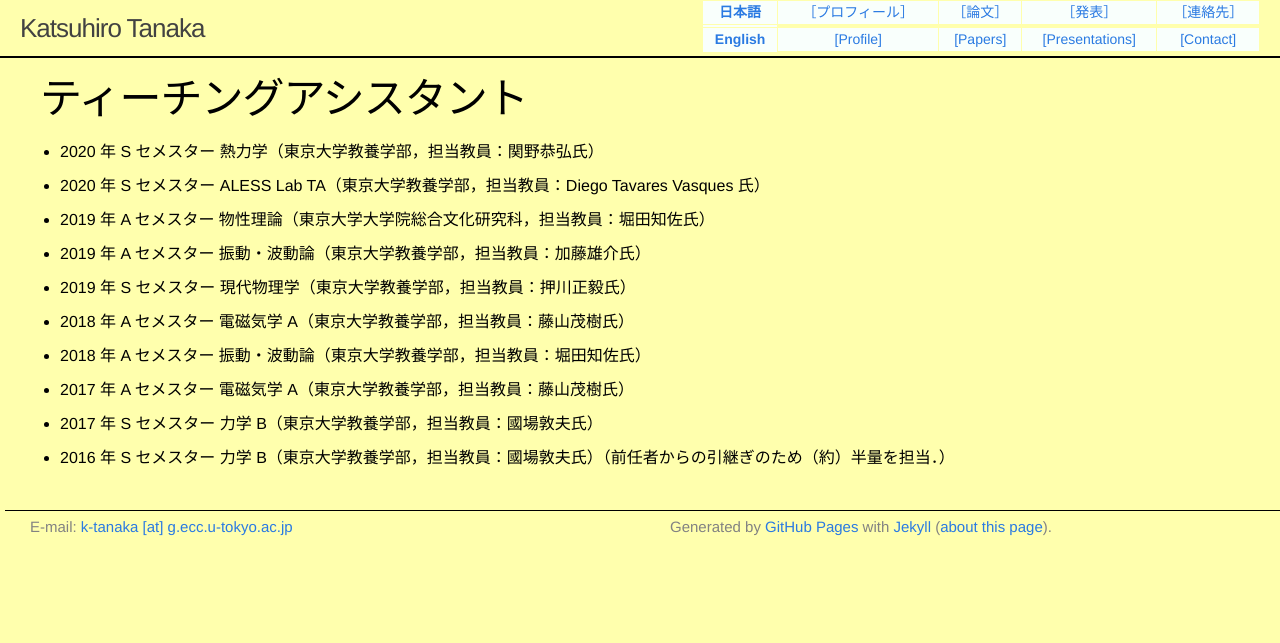
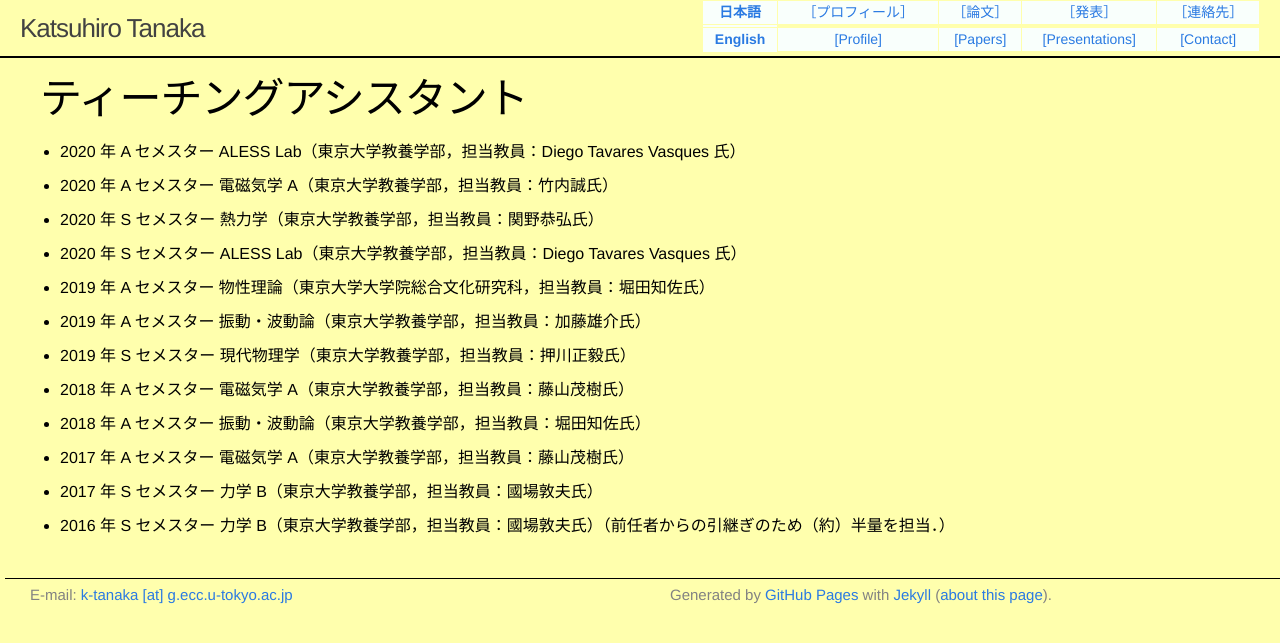
Before and after one commit to katsu-tanaka/katsu-tanaka.github.io, a Jekyll site: the page built from ja/ta_j.md, in a window 1280 px wide. Shown: the top 643 px of the page. Built offline with Jekyll 4.4.1, drawn with Linux system fonts in a browser that asks for light colours.

Commit message:
Update ta_j.md

```diff
--- a/ja/ta_j.md
+++ b/ja/ta_j.md
@@ -3,9 +3,13 @@ layout: page
 title: ティーチングアシスタント
 ---
 
+- 2020 年 A セメスター ALESS Lab（東京大学教養学部，担当教員：Diego Tavares Vasques 氏）
+
+- 2020 年 A セメスター 電磁気学 A（東京大学教養学部，担当教員：竹内誠氏）
+
 - 2020 年 S セメスター 熱力学（東京大学教養学部，担当教員：関野恭弘氏）
 
-- 2020 年 S セメスター ALESS Lab TA（東京大学教養学部，担当教員：Diego Tavares Vasques 氏）
+- 2020 年 S セメスター ALESS Lab（東京大学教養学部，担当教員：Diego Tavares Vasques 氏）
 
 - 2019 年 A セメスター 物性理論（東京大学大学院総合文化研究科，担当教員：堀田知佐氏）
 
```
